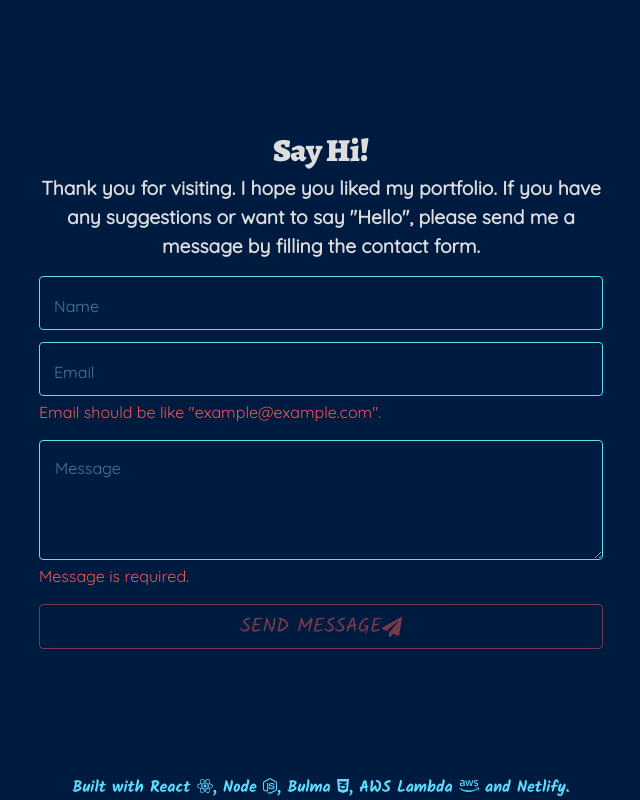
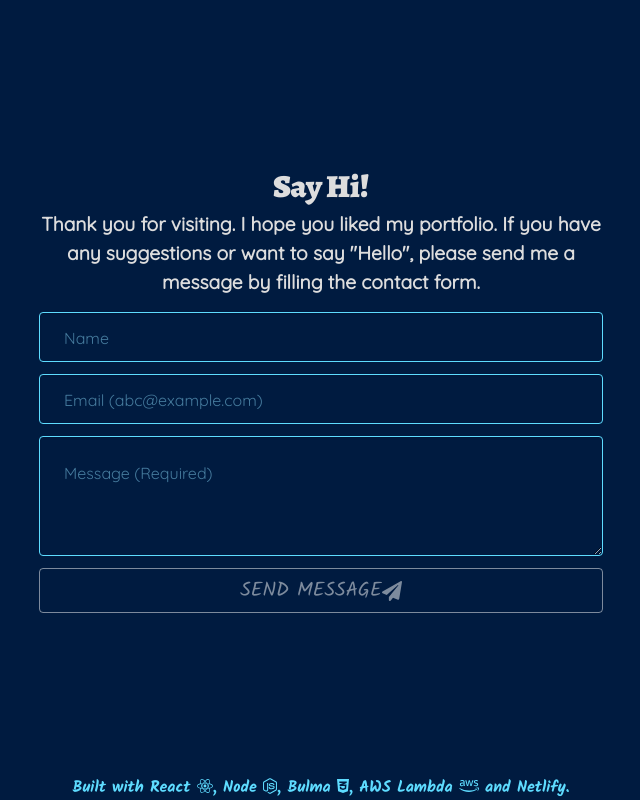
Before and after one commit to arcvats/portfolio, a React (Create React App) app: page / in a window 1280 px wide. Shown: the part 4010-4810 px from the top of the page, without its empty margins (319-959 px from the left). Built offline with nearby package versions, Linux system fonts and the light colour scheme.

Commit message:
fix form

```diff
--- a/src/components/Contact.css
+++ b/src/components/Contact.css
@@ -21,6 +21,13 @@
     background: transparent;
     border:1px solid #5EDCFF;
     color: #DDDDDD;
+}
+
+.contact input.input.is-large,
+.contact textarea.textarea.is-large{
+    font-family: "Quicksand", serif;
+    font-size: 1.2rem;
+    padding: 1.5rem;
 }
 
 .contact input:hover{
@@ -52,22 +59,22 @@
 }
 
 .contact button.button.is-link{
-    color: #457B9D;
-    border: 1px solid rgb(211, 230, 47);
+    color: #22c022;
+    border: 1px solid #22c022;
     font-family: "Kalam", cursive;
 
 }
 
 .contact button.button.is-link.is-disabled{
     background: transparent;
-    border: 1px solid #f05757;
-    color: #f05757;
+    border: 1px solid #fafafa;
+    color: #fafafa;
 }
 
 .contact button.button.is-link.is-disabled:hover{
     background: transparent;
-    border: 1px solid #f05757;
-    color: #f05757;
+    border: 1px solid #fafafa;
+    color: #fafafa;
 }
 
 .contact button.button.is-link:hover{
--- a/src/components/Contact.js
+++ b/src/components/Contact.js
@@ -4,8 +4,6 @@ import Placeholder from "./Placeholder";
 import "./Contact.css";
 
 export default function Contact() {
-  const [isEmailValid, setIsEmailValid] = useState(false);
-  const [isMessageValid, setIsMessageValid] = useState(false);
   const [isFormValid, setIsFormValid] = useState(false);
   const [status, setStatus] = useState(0);
   const [formData, setFormData] = useState({
@@ -42,16 +40,6 @@ export default function Contact() {
     const isValidEmail = email.match(
       /^(([^<>()[\]\\.,;:\s@"]+(\.[^<>()[\]\\.,;:\s@"]+)*)|(".+"))@((\[[0-9]{1,3}\.[0-9]{1,3}\.[0-9]{1,3}\.[0-9]{1,3}])|(([a-zA-Z\-0-9]+\.)+[a-zA-Z]{2,}))$/
     );
-    if (isValidEmail) {
-      setIsEmailValid(true);
-    } else {
-      setIsEmailValid(false);
-    }
-    if (message.length) {
-      setIsMessageValid(true);
-    } else {
-      setIsMessageValid(false);
-    }
     if (isValidEmail && message.length) {
       setIsFormValid(true);
     } else {
@@ -80,30 +68,24 @@ export default function Contact() {
             className="input is-large"
             type="email"
             name="email"
-            placeholder="Email"
+            placeholder="Email (abc@example.com)"
             value={email}
             onChange={handleInputs}
             title="Enter email"
           />
         </div>
-        <p className={isEmailValid ? "is-hidden" : "help is-danger"}>
-          Email should be like "example@example.com".
-        </p>
       </div>
       <div className="field">
         <div className="control">
           <textarea
             className="textarea is-large"
-            placeholder="Message"
+            placeholder="Message (Required)"
             name="message"
             value={message}
             onChange={handleInputs}
             title="Enter message"
           />
         </div>
-        <p className={isMessageValid ? "is-hidden" : "help is-danger"}>
-          Message is required.
-        </p>
       </div>
       <div className="field">
         <div className="control">
```
